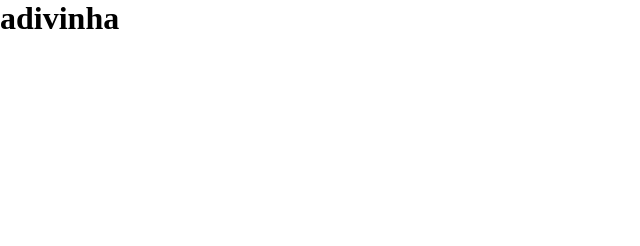
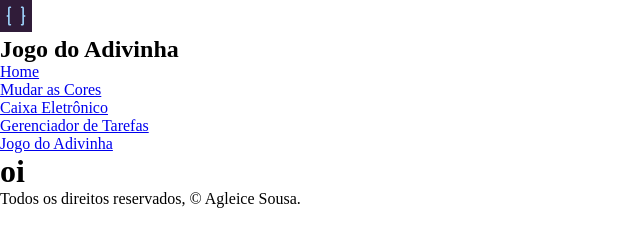
Before and after one commit to agleicesousa/oficina-capacita-brasil, a website: page src/pages/jogoDoAdivinha/index.html in a window 1280 px wide. Shown: the whole page, without its empty margins (0-640 px from the left). Drawn offline with nearby package versions, Linux system fonts and the light colour scheme; files that its build step writes are made by us from their sources.

Commit message:
feat: est. inicial - advinha

```diff
--- a/src/pages/jogoDoAdivinha/index.html
+++ b/src/pages/jogoDoAdivinha/index.html
@@ -4,9 +4,33 @@
     <meta charset="UTF-8">
     <meta name="viewport" content="width=device-width, initial-scale=1.0">
     <link rel="stylesheet" href="style.css">
-    <title>Adivinha</title>
+    <title>Jogo do Adivinha</title>
 </head>
 <body>
-    <h1>adivinha</h1>
+    <header>
+        <section class="logo-section">
+            <img src="../../assets/logo.png" alt="Logo">
+            <h1>Jogo do Adivinha</h1>
+        </section>
+        <section class="nav-section">
+            <nav>
+                <ul>
+                    <li><a href="../../../index.html">Home</a></li>
+                    <li><a href="../mudarCores/index.html">Mudar as Cores</a></li>
+                    <li><a href="../caixaEletronico/index.html">Caixa Eletrônico</a></li>
+                    <li><a href="../gerenciarTarefas/index.html">Gerenciador de Tarefas</a></li>
+                    <li><a class="active" href="../jogoDoAdivinha/index.html">Jogo do Adivinha</a></li>
+                </ul>
+            </nav>
+        </section>
+    </header>
+    <main>
+        <h1>oi</h1>
+    </main>
+    <footer>
+        <p>Todos os direitos reservados, &copy; <span id="ano-atual"></span> Agleice Sousa.</p>
+    </footer>
+
+    <script src="script.js"></script>
 </body>
 </html>
```
Also changed, not shown: src/pages/mudarCores/index.html (+1 -0 lines).
